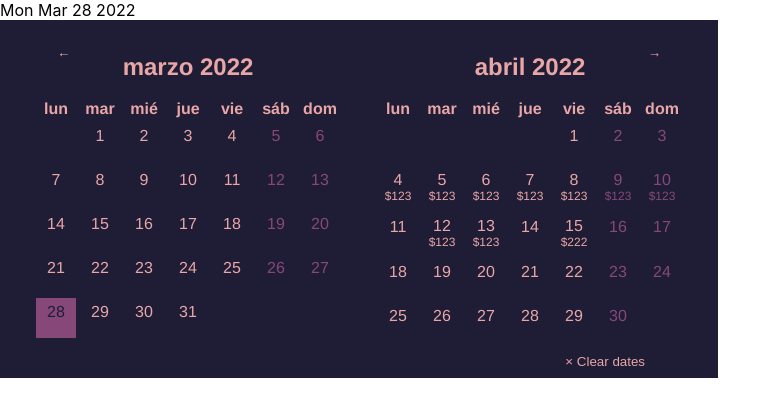
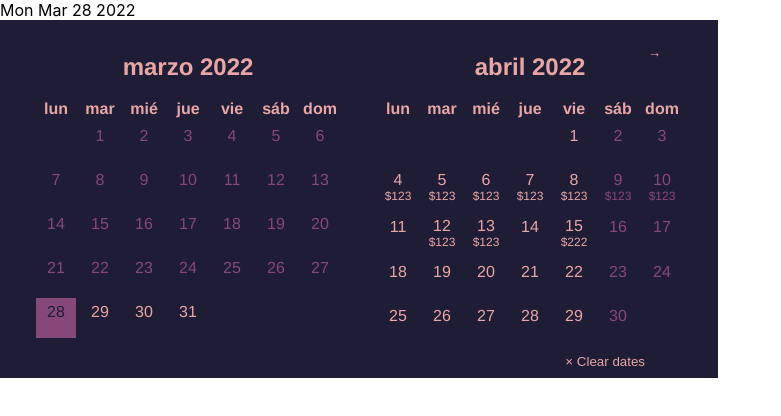
Before and after one commit to ssmirnovacode/calendar, a React (Create React App) app: page / in a window 1280 px wide. Shown: the top 416 px of the page, without its empty margins (0-781 px from the left). Built offline with nearby package versions, Linux system fonts and the light colour scheme.

Commit message:
disabledPast prop enabled

```diff
--- a/src/App.js
+++ b/src/App.js
@@ -42,6 +42,7 @@ const App = () => {
             blockedDates={BLOCKED_DATES}
             availableDates={AVAILABLE_DAYS}
             weekendsBlocked
+            disablePast={true}
             // weekendsStyled
             //vertical
             captions={CAPTIONS}
--- a/src/components/Calendar.js
+++ b/src/components/Calendar.js
@@ -25,7 +25,8 @@ const Calendar = props => {
         weekendsBlocked=false,
         weekendsStyled=false,
         captions,
-        singleDate=false
+        singleDate=false,
+        disablePast=false
     } = props;
 
     const initialDate = startDate ? startDate : new Date();
@@ -83,7 +84,7 @@ const Calendar = props => {
         if (arrows && !vertical) {
             return (
                 <div className="calendar__arrows">
-                    <button className="calendar__arrows--prev" onClick={handlePrevBtnClick}>&#8592;</button>
+                   { (!disablePast || +currentBox.month !== new Date().getMonth()+1 ) && <button className="calendar__arrows--prev" onClick={handlePrevBtnClick}>&#8592;</button>}
                     <button className="calendar__arrows--next" onClick={handleNextBtnClick}>&#8594;</button>
                 </div>
             )
@@ -108,6 +109,7 @@ const Calendar = props => {
                                                                         endDate={endDate && getShortDateString(endDate)}
                                                                         weekendsBlocked={weekendsBlocked}
                                                                         weekendsStyled={weekendsStyled}
+                                                                        disablePast={disablePast}
                                                                         />)
                         }
 
--- a/src/components/Month.js
+++ b/src/components/Month.js
@@ -1,4 +1,4 @@
-import { getDaysArray,  getMonthMatrix, getMonthByLocale, getWeekdaysByLocale, getDateString, isWeekend } from "../utils/helpers";
+import { getDaysArray,  getMonthMatrix, getMonthByLocale, getWeekdaysByLocale, getDateString, isWeekend, isPast } from "../utils/helpers";
 import '../css/month.css';
 import React, { useContext } from "react";
 import { LocaleContext } from "../context/localeContext";
@@ -7,7 +7,7 @@ import { CaptionsContext } from "../context/captionsContext";
 
 const Month = props => {
 
-    const { month, year, startDate, endDate, weekendsBlocked, weekendsStyled, availableDates } = props;
+    const { month, year, startDate, endDate, weekendsBlocked, weekendsStyled, availableDates, disablePast } = props;
     const locale = useContext(LocaleContext);
     const blockedDates = useContext(BlockedContext);
     const captions = useContext(CaptionsContext);
@@ -21,24 +21,27 @@ const Month = props => {
     const getTableCellClass = (week, day, j) => {
         let classes = captions ? 'table__td with_captions': 'table__td';
 
-        const currentDate = getDateString(year, month, day);
+        const currentDateString = getDateString(year, month, day);
 
+        if (disablePast && isPast(currentDateString)) {
+            classes += ' blocked'
+        }
         if ((week.indexOf(1) > j && monthMatrix.indexOf(week) === 0) ||
         (day < 7 && monthMatrix.indexOf(week) === monthMatrix.length-1)) {
            classes += ' hidden'
         }
-        else if ((!availableDates && blockedDates && blockedDates.includes(currentDate)) ||
-        (weekendsBlocked && isWeekend(currentDate)) ||
-        (!blockedDates && availableDates && !availableDates.includes(currentDate))) {
+        else if ((!availableDates && blockedDates && blockedDates.includes(currentDateString)) ||
+        (weekendsBlocked && isWeekend(currentDateString)) ||
+        (!blockedDates && availableDates && !availableDates.includes(currentDateString))) {
             classes += ' blocked'
         }
-        else if (startDate === currentDate || endDate === currentDate) {
+        else if (startDate === currentDateString || endDate === currentDateString) {
             classes += ' selected';
         }
-        else if (currentDate > startDate && currentDate < endDate) {
+        else if (currentDateString > startDate && currentDateString < endDate) {
             classes += ' between'
         }
-        else if (weekendsStyled && isWeekend(currentDate)) {
+        else if (weekendsStyled && isWeekend(currentDateString)) {
             classes += ' weekend'
         }
         return classes;
--- a/src/utils/helpers.js
+++ b/src/utils/helpers.js
@@ -94,3 +94,5 @@ export const getMonthsToRender = (currentMonth, currentYear, monthsToRender) =>
 };
 
 export const isWeekend = (dateString) => (new Date(dateString)).getDay() === 0 || (new Date(dateString)).getDay() === 6 ? true : false;
+
+export const isPast = (dateString) => getDateString(new Date().getFullYear(), new Date().getMonth()+1, new Date().getDate()) > dateString ? true : false;
```
Also changed, not shown: 1 other file (tests, documents, lock files or other folders).
